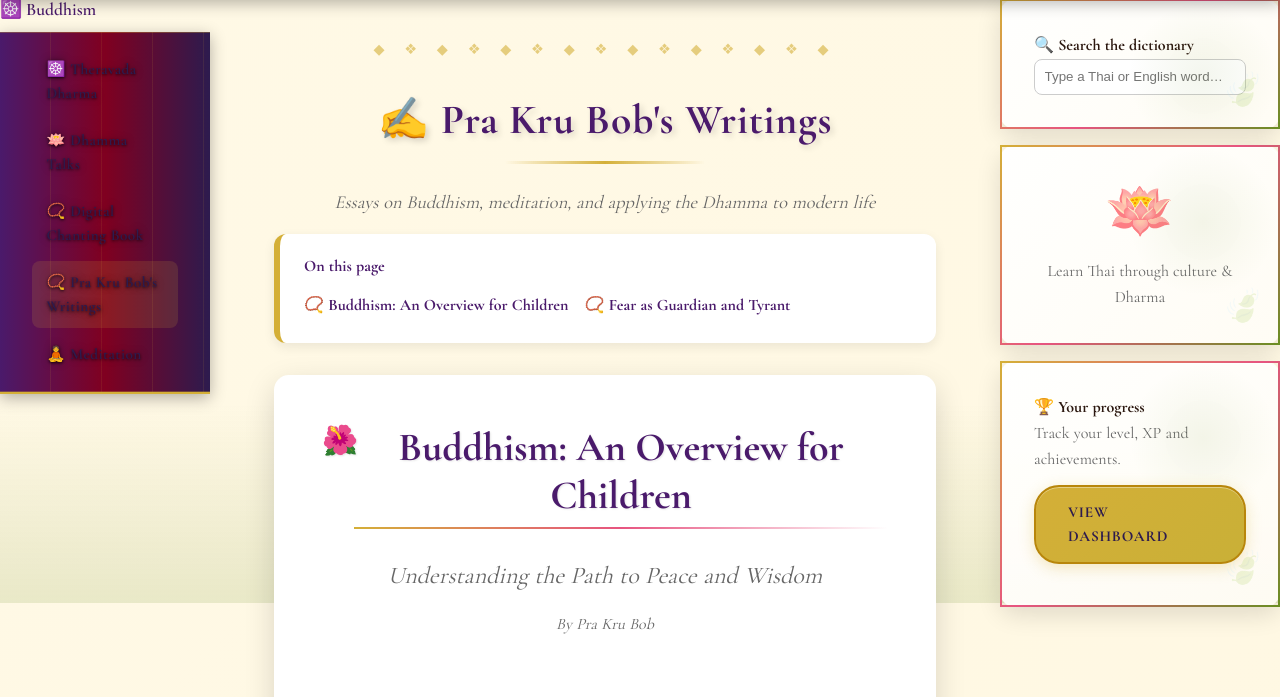
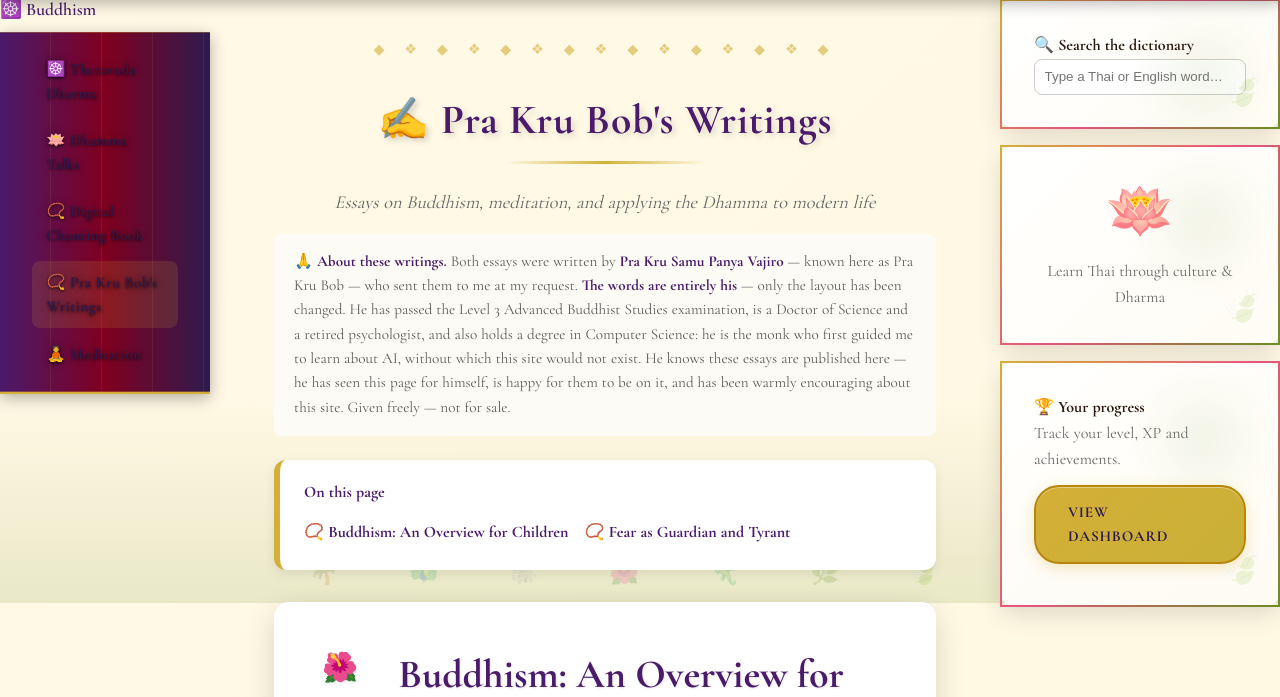
Before and after one commit to joshuablakemorekay/thaibridge-ai, a Flask app: page /bob-writings in a window 1280 px wide. Shown: the part 197-894 px from the top of the page. Run offline with Flask 3, Linux system fonts and the light colour scheme; parts of the project's set-up code (start-up, migrations or seed data) failed here and were passed over.

Commit message:
docs(attribution): credit Pra Kru Bob and Ajahn Sujan properly
Add a reader-facing source note to Pra Kru Bob's Writings giving his
full monastic name, the credentials relevant to the essays, and the
fact that he is the monk who guided Josh toward AI. Records that he
has seen the page himself and is happy for the essays to be on it.

Upgrade the Dhamma talk's translation credit to name Ajahn Sujan's
doctorate, and add a note that the Thai is not word-for-word so
learners comparing the pair are not left thinking they misread it.

Correct _source_note: it claimed the translator asked to be credited.
He did not — Josh chose to credit him. Resolve _review_note; the talk
was written in English first.

Co-Authored-By: Claude Opus 5 <noreply@anthropic.com>

```diff
--- a/content/talks/01_happiness_like_wealth.json
+++ b/content/talks/01_happiness_like_wealth.json
@@ -10,10 +10,11 @@
     "th": "ไม่มีใครได้มาโดยไม่ลงแรง"
   },
   "speaker": "Pra Joshua Vajira Panyo",
-  "translation_credit": "Translation by Super Pra Ajahn Sujan",
+  "translation_credit": "Thai translation by Super Pra Ajahn Sujan (Dr. Sujan), PhD in Buddhist Psychology",
+  "translation_credit_short": "Thai translation by Super Pra Ajahn Sujan",
+  "translation_note": "This talk was written in English. Ajahn Sujan's Thai is not a word-for-word translation — he refined the wording to strengthen the points, so read the two as companions rather than a literal pair.",
   "date": "2026-07-28",
-  "_source_note": "Written by Pra Joshua Vajira Panyo and given freely. Thai and English published together with the translator credited at his request. Not for sale.",
-  "_review_note": "The translation credit is worded direction-neutral ('Translation by') because it is not recorded here whether the talk was written in Thai or in English first. Josh to confirm and, if he wants, change it to 'Thai translation by' or 'English translation by'.",
+  "_source_note": "Written by Pra Joshua Vajira Panyo and given freely. Written in English first; Super Pra Ajahn Sujan translated it into Thai at Josh's request, refining the wording to strengthen the points. Josh chose to credit him — the translator did not ask to be credited. Not for sale.",
   "paragraphs": [
     {
       "th": "ความสุขก็เหมือนเงินทอง ไม่มีใครได้มาโดยไม่ลงแรง",
--- a/templates/bob_writings.html
+++ b/templates/bob_writings.html
@@ -149,6 +149,16 @@
     .writings-title { font-size: 2.6rem; color: var(--royal-purple); margin: 0 0 0.5rem; font-weight: bold; }
     .writings-intro { font-size: 1.15rem; color: #666; font-style: italic; margin: 0; }
 
+    /* Where these essays came from. Both are by the same author with the same
+       history, so this is said once for the page rather than repeated under
+       each byline. It is here for the reader's sake — without it there is no
+       way to tell that Pra Kru Bob is a living author who sent us his own
+       files, rather than a pen name or a historical teacher. */
+    .source-note { max-width: 900px; margin: 0 auto 1.5rem; padding: 1rem 1.25rem;
+        background: #FDFBF5; border-left: 5px solid var(--gold); border-radius: 8px;
+        font-size: .95rem; line-height: 1.6; color: #5a5a5a; }
+    .source-note strong { color: var(--royal-purple); }
+
     /* Two long essays on one page, so give the reader a way to jump. */
     .writings-contents { max-width: 900px; margin: 0 auto 2rem; background: white;
         border-radius: 12px; padding: 1.25rem 1.5rem; box-shadow: 0 4px 12px rgba(0,0,0,.08);
@@ -169,6 +179,18 @@
 <div class="writings-header">
     <h1 class="writings-title">✍️ Pra Kru Bob's Writings</h1>
     <p class="writings-intro">Essays on Buddhism, meditation, and applying the Dhamma to modern life</p>
+</div>
+
+<div class="source-note">
+    🙏 <strong>About these writings.</strong> Both essays were written by
+    <strong>Pra Kru Samu Panya Vajiro</strong> — known here as Pra Kru Bob — who sent them
+    to me at my request. <strong>The words are entirely his</strong> — only the layout has
+    been changed. He has passed the Level 3 Advanced Buddhist Studies examination, is a
+    Doctor of Science and a retired psychologist, and also holds a degree in Computer
+    Science: he is the monk who first guided me to learn about AI, without which this site
+    would not exist. He knows these essays are published here — he has seen this page for
+    himself, is happy for them to be on it, and has been warmly encouraging about this
+    site. Given freely — not for sale.
 </div>
 
 <div class="writings-contents">
--- a/templates/theravada.html
+++ b/templates/theravada.html
@@ -417,7 +417,10 @@
             {% if talk.translation_credit %}
             <div class="talk-meta-item">
                 <span>🙏</span>
-                <span>{{ talk.translation_credit }}</span>
+                {# The card is a small meta chip, so it takes the short form of the
+                   credit. The full one, with the translator's title and doctorate,
+                   is on the talk page itself where there is room to read it. #}
+                <span>{{ talk.translation_credit_short or talk.translation_credit }}</span>
             </div>
             {% endif %}
             <div class="talk-meta-item">
```
Also changed, not shown: templates/dhamma_talk.html (+18 -0 lines).
